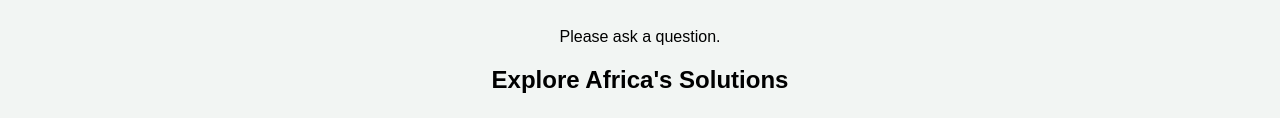
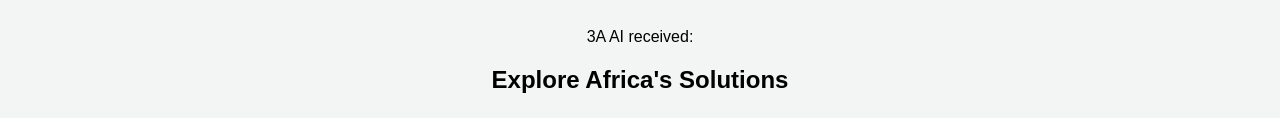
Before and after one commit to official-dhonzy/3A-AI, a plain HTML site: page index.html in a window 1280 px wide. Both pictures are taken after a click on the button "Agriculture 🌱". Shown: the part 1006-1124 px from the top of the page. Drawn offline with Linux system fonts and the light colour scheme.

Commit message:
Update index.html

```diff
--- a/index.html
+++ b/index.html
@@ -59,3 +59,11 @@ function askAI() {
 </script>
 </body>
 </html>
+<script>
+function askAI() {
+  let question = document.getElementById("question").value;
+  let answer = document.getElementById("answer");
+
+  answer.innerHTML = "3A AI received: " + question;
+}
+</script>
```
